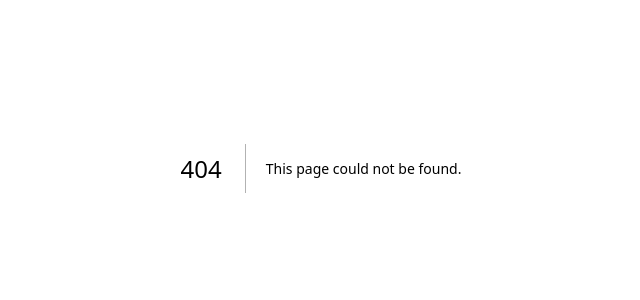
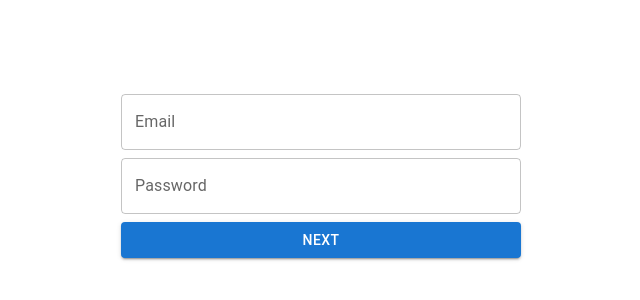
Before and after one commit to jmarioste/react-multi-step-form-tutorial, a Next.js app: page /signup in a window 1280 px wide. Before the commit this address had no page. Shown: the part 232-532 px from the top of the page, without its empty margins (319-959 px from the left). Built offline with nearby package versions, Linux system fonts and the light colour scheme.

Commit message:
Initial implemenation

```diff
--- a/app/globals.css
+++ b/app/globals.css
@@ -1,27 +1,3 @@
-@tailwind base;
+/* @tailwind base; */
 @tailwind components;
 @tailwind utilities;
-
-:root {
-  --foreground-rgb: 0, 0, 0;
-  --background-start-rgb: 214, 219, 220;
-  --background-end-rgb: 255, 255, 255;
-}
-
-@media (prefers-color-scheme: dark) {
-  :root {
-    --foreground-rgb: 255, 255, 255;
-    --background-start-rgb: 0, 0, 0;
-    --background-end-rgb: 0, 0, 0;
-  }
-}
-
-body {
-  color: rgb(var(--foreground-rgb));
-  background: linear-gradient(
-      to bottom,
-      transparent,
-      rgb(var(--background-end-rgb))
-    )
-    rgb(var(--background-start-rgb));
-}
--- /dev/null
+++ b/app/signup/page.tsx
@@ -0,0 +1,15 @@
+import Page1 from "@/components/signup/Page1";
+import Page2 from "@/components/signup/Page2";
+import Page3 from "@/components/signup/Page3";
+import SignUpForm from "@/components/signup/SignUpForm";
+import React from "react";
+
+const SignupPage = () => {
+  return (
+    <div className="grid h-screen place-items-center">
+      <SignUpForm steps={[Page1, Page2, Page3]}></SignUpForm>
+    </div>
+  );
+};
+
+export default SignupPage;
--- /dev/null
+++ b/components/signup/FormStepProps.ts
@@ -0,0 +1,4 @@
+export type FromStepProps = {
+  onSubmit(): void;
+  onPrevious(): void;
+};
--- /dev/null
+++ b/components/signup/Page1.tsx
@@ -0,0 +1,18 @@
+"use client";
+import { Button, TextField } from "@mui/material";
+import React from "react";
+import { FromStepProps } from "@/components/signup/FormStepProps";
+
+const Page1 = (props: FromStepProps) => {
+  return (
+    <div className="flex flex-col gap-2 w-[400px]">
+      <TextField label="Email" />
+      <TextField label="Password" />
+      <Button variant="contained" onClick={props.onSubmit}>
+        Next
+      </Button>
+    </div>
+  );
+};
+
+export default Page1;
--- /dev/null
+++ b/components/signup/Page2.tsx
@@ -0,0 +1,27 @@
+"use client";
+import { Button, TextField } from "@mui/material";
+import React from "react";
+import { FromStepProps } from "./FormStepProps";
+
+const Page2 = (props: FromStepProps) => {
+  return (
+    <div className="flex flex-col gap-2 w-[400px]">
+      <TextField label="First name"></TextField>
+      <TextField label="Last name"></TextField>
+      <div className="flex">
+        <Button onClick={props.onPrevious} className="flex-grow">
+          Back
+        </Button>
+        <Button
+          variant="contained"
+          onClick={props.onSubmit}
+          className="flex-grow"
+        >
+          Next
+        </Button>
+      </div>
+    </div>
+  );
+};
+
+export default Page2;
--- /dev/null
+++ b/components/signup/Page3.tsx
@@ -0,0 +1,39 @@
+"use client";
+import {
+  Button,
+  FormControl,
+  InputLabel,
+  MenuItem,
+  Select,
+} from "@mui/material";
+import React from "react";
+import { FromStepProps } from "./FormStepProps";
+
+const Page3 = (props: FromStepProps) => {
+  return (
+    <FormControl className="flex flex-col gap-2 w-[400px]">
+      <InputLabel id="simple-select-label">Interests</InputLabel>
+      <Select
+        label="Interests"
+        labelId="simple-select-label"
+        id="simple-select"
+      >
+        <MenuItem value="Programming">Programming</MenuItem>
+        <MenuItem value="UI">UI</MenuItem>
+        <MenuItem value="UX">UX</MenuItem>
+        <MenuItem value="Coding">Coding</MenuItem>
+      </Select>
+      <div className="flex justify-between gap-2">
+        <Button onClick={props.onPrevious} className="flex-grow">
+          Back
+        </Button>
+        <Button type="submit" variant="contained">
+          {" "}
+          Create an Account
+        </Button>
+      </div>
+    </FormControl>
+  );
+};
+
+export default Page3;
--- /dev/null
+++ b/components/signup/SignUpForm.tsx
@@ -0,0 +1,51 @@
+"use client";
+import { Form, Formik } from "formik";
+import React from "react";
+import { useSearchParams, useRouter } from "next/navigation";
+import { FromStepProps } from "./FormStepProps";
+type Props = {
+  steps: React.ComponentType<FromStepProps>[];
+};
+const SignUpForm = ({ steps }: Props) => {
+  const searchParams = useSearchParams();
+  const router = useRouter();
+  const page = searchParams.get("page");
+  const pageIndex = page ? +page : 1;
+  const Step = steps.at(pageIndex - 1)!;
+  return (
+    <div>
+      <Formik
+        onSubmit={(values: any) => {
+          console.log(values);
+        }}
+        initialValues={{
+          email: "",
+          password: "",
+          firstName: "",
+          lastName: "",
+        }}
+      >
+        <Form>
+          <Step
+            onSubmit={() => {
+              if (pageIndex < steps.length) {
+                const nextPage = pageIndex + 1;
+                router.push(`/signup?page=${nextPage}`);
+              }
+            }}
+            onPrevious={() => {
+              const prevPage = pageIndex - 1;
+              if (prevPage > 1) {
+                router.push(`/signup?page=${prevPage}`);
+              } else {
+                router.push("/signup");
+              }
+            }}
+          />
+        </Form>
+      </Formik>
+    </div>
+  );
+};
+
+export default SignUpForm;
--- a/package.json
+++ b/package.json
@@ -9,12 +9,17 @@
     "lint": "next lint"
   },
   "dependencies": {
+    "@emotion/react": "^11.11.1",
+    "@emotion/styled": "^11.11.0",
+    "@mui/material": "^5.13.4",
     "@types/node": "20.2.5",
     "@types/react": "18.2.9",
     "@types/react-dom": "18.2.4",
     "autoprefixer": "10.4.14",
+    "embla-carousel-react": "^8.0.0-rc07",
     "eslint": "8.42.0",
     "eslint-config-next": "13.4.4",
+    "formik": "^2.4.1",
     "next": "13.4.4",
     "postcss": "8.4.24",
     "react": "18.2.0",
```
Also changed, not shown: 1 other file (tests, documents, lock files or other folders).
